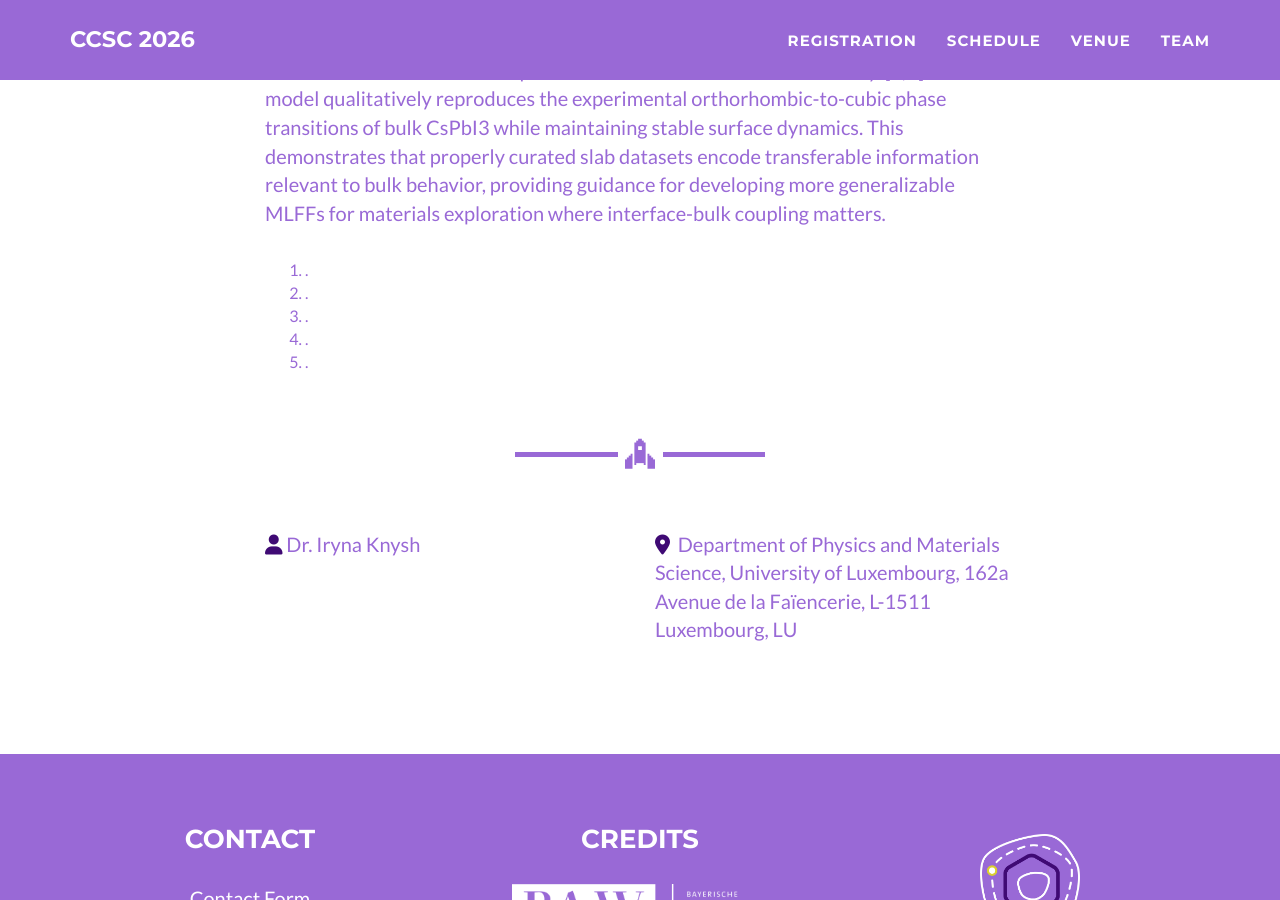
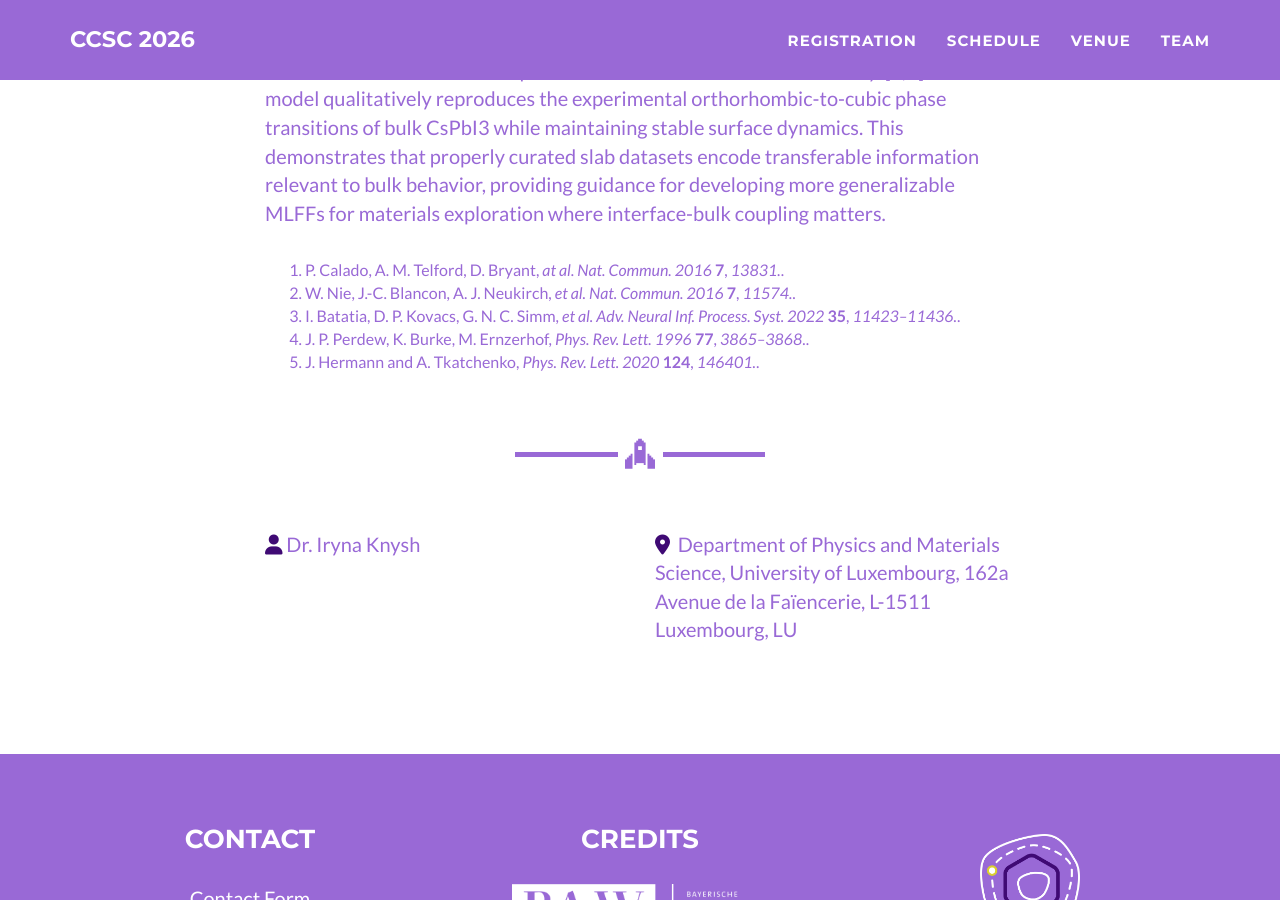
Before and after one commit to ccsc2026/ccsc2026.github.io, a Jekyll site: the page built from docs/knysh.md, in a window 1280 px wide and 900 px high, scrolled down 584 px. Built offline with Jekyll 4.4.1, drawn with Linux system fonts in a browser that asks for light colours; part of the change alters nothing that is shown.

Commit message:
Update knysh.md

```diff
--- a/docs/knysh.md
+++ b/docs/knysh.md
@@ -10,10 +10,10 @@ abstract: [
 "Halide perovskites (HPs) are promising materials for next-generation photovoltaic technologies but suffer from phase instabilities and ionic migration that limit their long-term stability. [1,2] State-of-the-art machine learning force fields (MLFFs) trained on ab initio data provide a powerful framework to model such dynamic processes at the atomistic level, offering valuable insights into degradation mechanisms and design pathways for improved device performance.
 In this work, we develop an MLFF based on the equivariant message-passing architecture MACE, [3] trained exclusively on CsPbI3 surface slab data computed at the PBE+MBDNL level of theory. [4,5] The model qualitatively reproduces the experimental orthorhombic-to-cubic phase transitions of bulk CsPbI3 while maintaining stable surface dynamics. This demonstrates that properly curated slab datasets encode transferable information relevant to bulk behavior, providing guidance for developing more generalizable MLFFs for materials exploration where interface-bulk coupling matters."]
 references: [
-"[1] P. Calado, A. M. Telford, D. Bryant, at al. Nat. Commun. 2016, 7, 13831.",
-"[2] W. Nie, J.-C. Blancon, A. J. Neukirch, et al. Nat. Commun. 2016, 7, 11574.",
-"[3] I. Batatia, D. P. Kovacs, G. N. C. Simm, et al. Adv. Neural Inf. Process. Syst. 2022, 35, 11423–11436.",
-"[4] J. P. Perdew, K. Burke, and M. Ernzerhof. Phys. Rev. Lett. 1996, 77, 3865–3868.",
-"[5] J. Hermann and A. Tkatchenko. Phys. Rev. Lett. 2020, 124, 146401."
+['P. Calado, A. M. Telford, D. Bryant', at al. Nat. Commun. 2016, 7, 13831.],
+['W. Nie, J.-C. Blancon, A. J. Neukirch', et al. Nat. Commun. 2016, 7, 11574.],
+['I. Batatia, D. P. Kovacs, G. N. C. Simm', et al. Adv. Neural Inf. Process. Syst. 2022, 35, 11423–11436.],
+['J. P. Perdew, K. Burke, M. Ernzerhof', Phys. Rev. Lett. 1996, 77, 3865–3868.],
+['J. Hermann and A. Tkatchenko', Phys. Rev. Lett. 2020, 124, 146401.]
 ]
 ---
```
